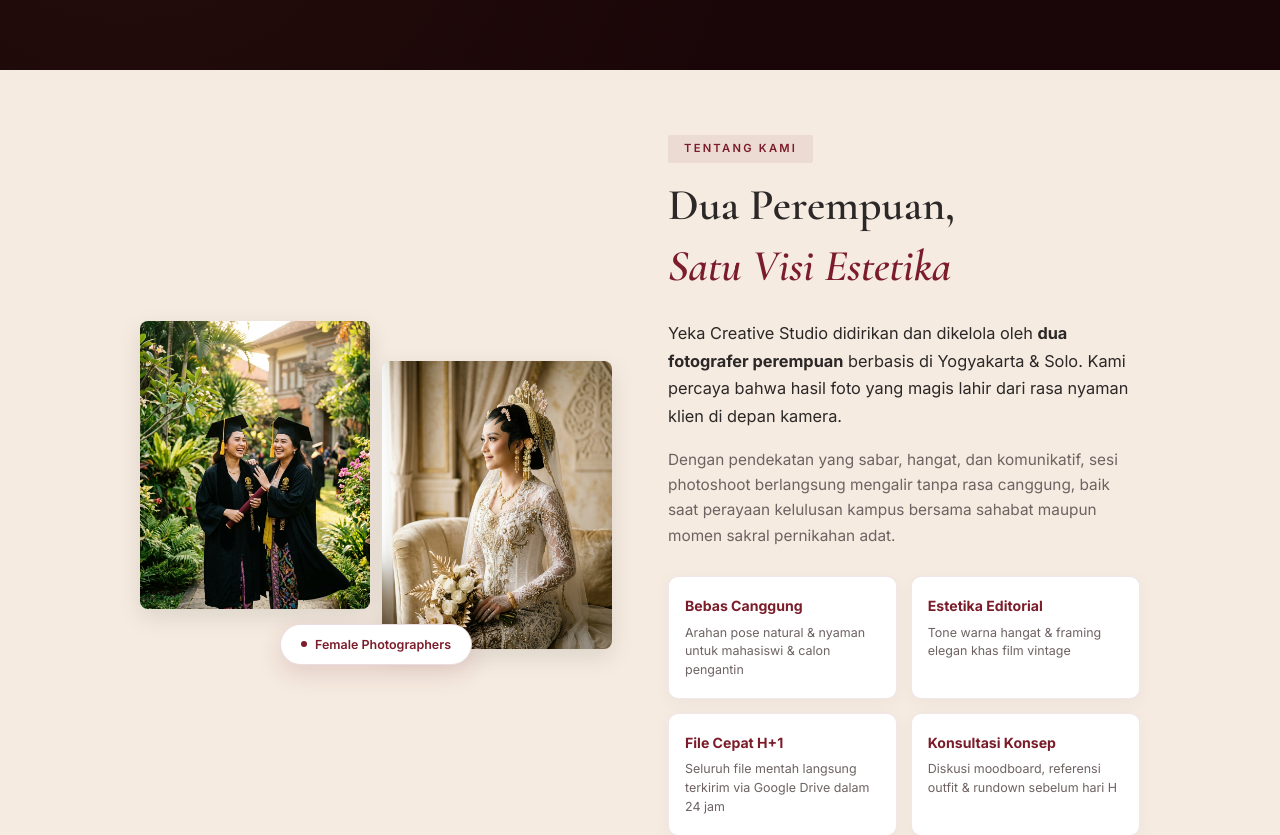
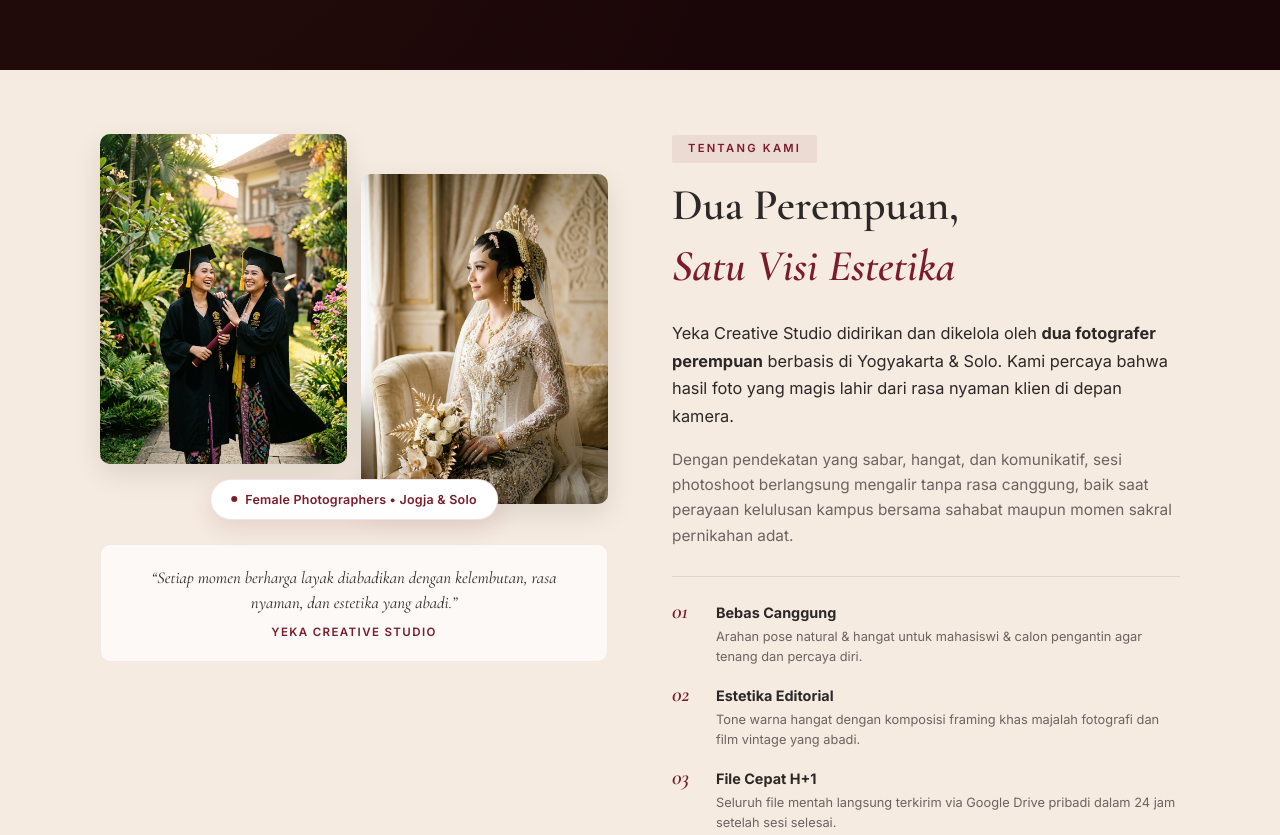
Before and after one commit to andrew-sora/yeka-studio, a Next.js app: page / in a window 1280 px wide. Shown: the part 4020-4855 px from the top of the page. Built offline with nearby package versions, Linux system fonts and the light colour scheme; no server answers.

Commit message:
feat(about): implement balanced Option B clean editorial layout with numbered points and quote

```diff
--- a/src/components/AboutSection.tsx
+++ b/src/components/AboutSection.tsx
@@ -34,13 +34,13 @@ export default function AboutSection() {
         padding: 'clamp(2.5rem, 5vw, 4rem) 1.25rem',
       }}
     >
-      <div style={{ maxWidth: '1000px', margin: '0 auto' }}>
+      <div style={{ maxWidth: '1080px', margin: '0 auto' }}>
 
         <div style={{
           display: 'grid',
-          gridTemplateColumns: 'repeat(auto-fit, minmax(320px, 1fr))',
-          gap: 'clamp(2rem, 5vw, 3.5rem)',
-          alignItems: 'center',
+          gridTemplateColumns: 'repeat(auto-fit, minmax(340px, 1fr))',
+          gap: 'clamp(2.5rem, 5vw, 4.5rem)',
+          alignItems: 'start',
         }}>
 
           {/* Left Column: Visual Photo Composition */}
@@ -53,45 +53,45 @@ export default function AboutSection() {
             <div style={{
               display: 'grid',
               gridTemplateColumns: 'repeat(2, 1fr)',
-              gap: '12px',
+              gap: '14px',
               position: 'relative',
             }}>
-              {/* Main Photo 1 */}
+              {/* Main Photo 1: Wisuda Candid */}
               <div style={{
                 position: 'relative',
-                aspectRatio: '4/5',
-                borderRadius: '8px',
+                aspectRatio: '3/4',
+                borderRadius: '10px',
                 overflow: 'hidden',
-                boxShadow: '0 8px 24px rgba(0,0,0,0.1)',
+                boxShadow: '0 10px 28px rgba(0,0,0,0.1)',
               }}>
                 <Image
                   src="/images/wisuda-5.jpg"
-                  alt="Yeka Studio photography session candid"
+                  alt="Yeka Studio photography session candid wisuda"
                   fill
                   style={{ objectFit: 'cover' }}
-                  sizes="(max-width: 768px) 50vw, 25vw"
+                  sizes="(max-width: 768px) 50vw, 30vw"
                 />
               </div>
 
-              {/* Main Photo 2 */}
+              {/* Main Photo 2: Wedding Elegance */}
               <div style={{
                 position: 'relative',
-                aspectRatio: '4/5',
-                borderRadius: '8px',
+                aspectRatio: '3/4',
+                borderRadius: '10px',
                 overflow: 'hidden',
                 marginTop: '2.5rem',
-                boxShadow: '0 8px 24px rgba(0,0,0,0.1)',
+                boxShadow: '0 10px 28px rgba(0,0,0,0.1)',
               }}>
                 <Image
                   src="/images/wedding-4.jpg"
-                  alt="Female photographer team Yeka Studio"
+                  alt="Female photographer team Yeka Studio wedding bride"
                   fill
                   style={{ objectFit: 'cover' }}
-                  sizes="(max-width: 768px) 50vw, 25vw"
+                  sizes="(max-width: 768px) 50vw, 30vw"
                 />
               </div>
 
-              {/* Floating Badge */}
+              {/* Floating Pill Badge */}
               <div style={{
                 position: 'absolute',
                 bottom: '-1rem',
@@ -100,8 +100,8 @@ export default function AboutSection() {
                 background: 'white',
                 padding: '0.6rem 1.25rem',
                 borderRadius: '100px',
-                boxShadow: '0 8px 24px rgba(123,28,42,0.15)',
-                border: '1px solid rgba(123,28,42,0.15)',
+                boxShadow: '0 8px 24px rgba(123,28,42,0.12)',
+                border: '1px solid rgba(123,28,42,0.12)',
                 display: 'flex',
                 alignItems: 'center',
                 gap: '0.5rem',
@@ -119,9 +119,41 @@ export default function AboutSection() {
                   fontSize: '0.78rem',
                   fontWeight: 600,
                   color: 'var(--maroon)',
+                  letterSpacing: '0.02em',
                 }}>
-                  Female Photographers
+                  Female Photographers • Jogja &amp; Solo
                 </span>
+              </div>
+            </div>
+
+            {/* Editorial Studio Quote underneath photos */}
+            <div style={{
+              marginTop: '2.5rem',
+              padding: '1.25rem 1.5rem',
+              background: 'rgba(255,255,255,0.7)',
+              borderRadius: '10px',
+              border: '1px solid rgba(123,28,42,0.08)',
+              textAlign: 'center',
+            }}>
+              <p className="font-display" style={{
+                fontSize: '1.05rem',
+                fontStyle: 'italic',
+                color: 'var(--charcoal)',
+                lineHeight: 1.5,
+                margin: 0,
+              }}>
+                &ldquo;Setiap momen berharga layak diabadikan dengan kelembutan, rasa nyaman, dan estetika yang abadi.&rdquo;
+              </p>
+              <div style={{
+                fontSize: '0.72rem',
+                letterSpacing: '0.12em',
+                textTransform: 'uppercase',
+                color: 'var(--maroon)',
+                fontFamily: 'Inter, sans-serif',
+                fontWeight: 600,
+                marginTop: '0.5rem',
+              }}>
+                Yeka Creative Studio
               </div>
             </div>
           </div>
@@ -195,50 +227,85 @@ export default function AboutSection() {
               Dengan pendekatan yang sabar, hangat, dan komunikatif, sesi photoshoot berlangsung mengalir tanpa rasa canggung, baik saat perayaan kelulusan kampus bersama sahabat maupun momen sakral pernikahan adat.
             </p>
 
-            {/* Core Working Values & Customer Benefits (Symmetrical 2x2 Grid) */}
+            {/* Core Working Values: Clean Editorial Numbered List */}
             <div
               className="reveal-about"
               style={{
-                display: 'grid',
-                gridTemplateColumns: 'repeat(auto-fit, minmax(180px, 1fr))',
-                gap: '0.85rem',
+                display: 'flex',
+                flexDirection: 'column',
+                gap: '1.15rem',
+                paddingTop: '1.5rem',
+                borderTop: '1px solid rgba(123,28,42,0.12)',
                 opacity: 0,
                 transform: 'translateY(24px)',
                 transition: 'all 0.7s ease',
               }}
             >
               {[
-                { title: 'Bebas Canggung', desc: 'Arahan pose natural & nyaman untuk mahasiswi & calon pengantin' },
-                { title: 'Estetika Editorial', desc: 'Tone warna hangat & framing elegan khas film vintage' },
-                { title: 'File Cepat H+1', desc: 'Seluruh file mentah langsung terkirim via Google Drive dalam 24 jam' },
-                { title: 'Konsultasi Konsep', desc: 'Diskusi moodboard, referensi outfit & rundown sebelum hari H' },
-              ].map((val, i) => (
-                <div key={i} style={{
-                  padding: '1.15rem 1rem',
-                  background: 'white',
-                  borderRadius: '10px',
-                  boxShadow: '0 4px 18px rgba(0,0,0,0.04)',
-                  border: '1px solid rgba(123,28,42,0.1)',
+                {
+                  num: '01',
+                  title: 'Bebas Canggung',
+                  desc: 'Arahan pose natural & hangat untuk mahasiswi & calon pengantin agar tenang dan percaya diri.',
+                },
+                {
+                  num: '02',
+                  title: 'Estetika Editorial',
+                  desc: 'Tone warna hangat dengan komposisi framing khas majalah fotografi dan film vintage yang abadi.',
+                },
+                {
+                  num: '03',
+                  title: 'File Cepat H+1',
+                  desc: 'Seluruh file mentah langsung terkirim via Google Drive pribadi dalam 24 jam setelah sesi selesai.',
+                },
+                {
+                  num: '04',
+                  title: 'Konsultasi Konsep',
+                  desc: 'Diskusi moodboard, referensi outfit & jadwal sesi yang dipersiapkan matang sebelum hari H.',
+                },
+              ].map((item, idx) => (
+                <div
+                  key={idx}
+                  style={{
                     display: 'flex',
-                  flexDirection: 'column',
-                  justifyContent: 'flex-start',
-                }}>
-                  <div style={{
-                    fontSize: '0.88rem',
+                    alignItems: 'flex-start',
+                    gap: '1rem',
+                  }}
+                >
+                  <span
+                    className="font-display"
+                    style={{
+                      fontSize: '1.35rem',
                       fontWeight: 700,
                       color: 'var(--maroon)',
+                      lineHeight: 1,
+                      minWidth: '28px',
+                      fontStyle: 'italic',
+                    }}
+                  >
+                    {item.num}
+                  </span>
+                  <div>
+                    <div
+                      style={{
+                        fontSize: '0.9rem',
+                        fontWeight: 700,
+                        color: 'var(--charcoal)',
                         fontFamily: 'Inter, sans-serif',
-                    marginBottom: '0.35rem',
-                  }}>
-                    {val.title}
+                        marginBottom: '0.2rem',
+                      }}
+                    >
+                      {item.title}
                     </div>
-                  <div style={{
-                    fontSize: '0.78rem',
+                    <div
+                      style={{
+                        fontSize: '0.8rem',
                         color: 'var(--muted)',
                         fontFamily: 'Inter, sans-serif',
                         lineHeight: 1.5,
-                  }}>
-                    {val.desc}
+                      }}
+                    >
+                      {item.desc}
+                    </div>
                   </div>
                 </div>
               ))}
```
Lines whose indentation alone changed are shown as unchanged.
